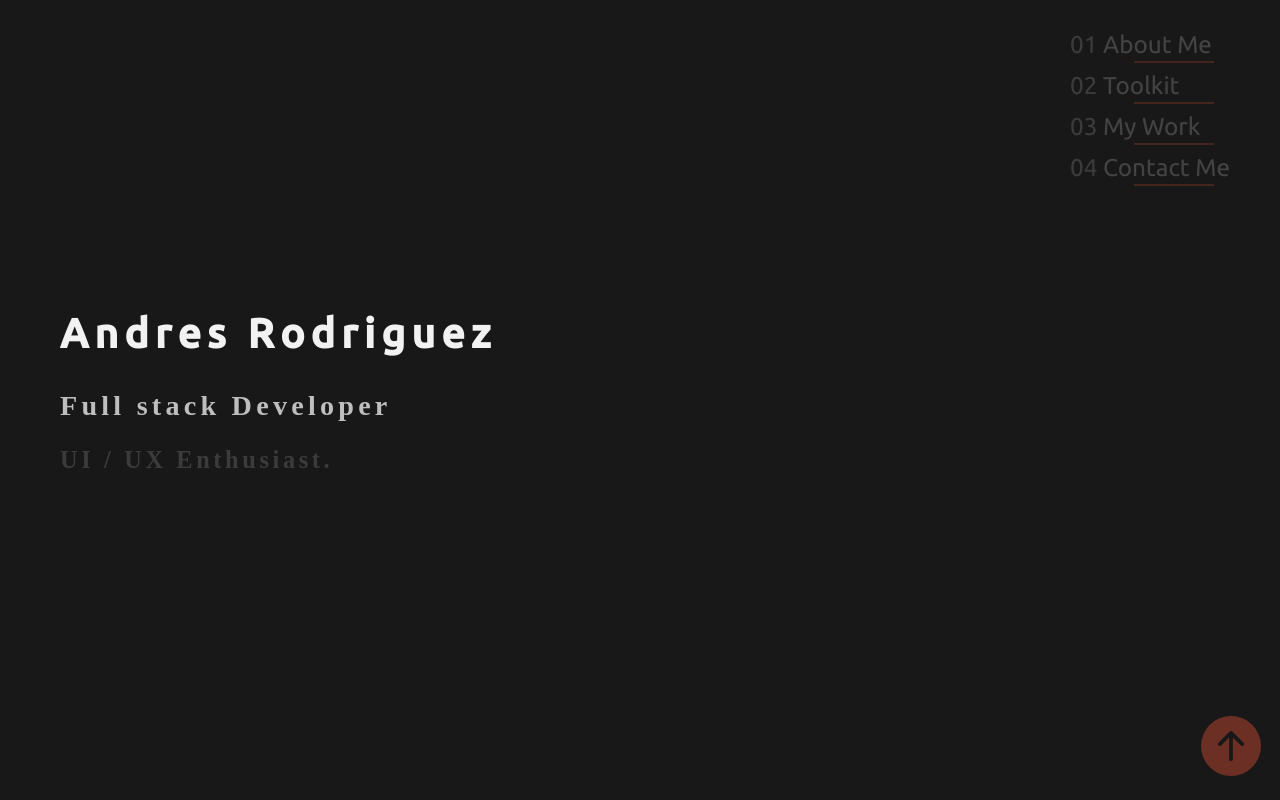
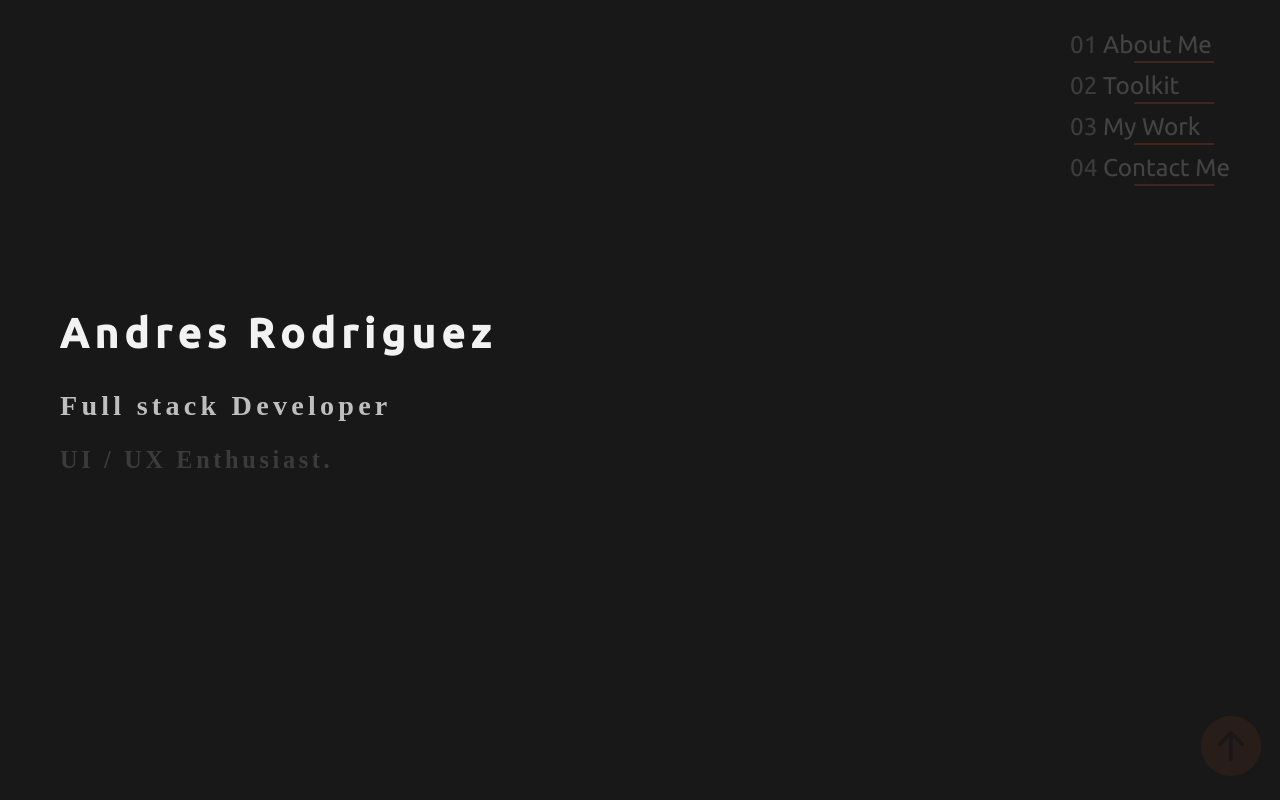
Before and after one commit to arod90/Personal-Portfolio, a React (Create React App) app: page / in a window 1280 px wide. Shown: the top 800 px of the page. Built offline with nearby package versions, Linux system fonts and the light colour scheme; a web font is replaced by a local one.

Commit message:
added fade in for back to top button

```diff
--- a/src/App.css
+++ b/src/App.css
@@ -753,14 +753,16 @@ form button:active {
   right: 1.5%;
   z-index: 20;
   color: #e6553467;
+  border: none;
+  animation: fadeIn 1s ease-in-out;
+  animation-delay: 6s;
+  animation-iteration-count: 1;
+  animation-fill-mode: forwards;
+  opacity: 0;
 }
 
 .back-to-top:hover {
   color: #e65534d6;
-}
-
-.back-to-top {
-  border: none;
 }
 
 .back-to-top:focus {
```
